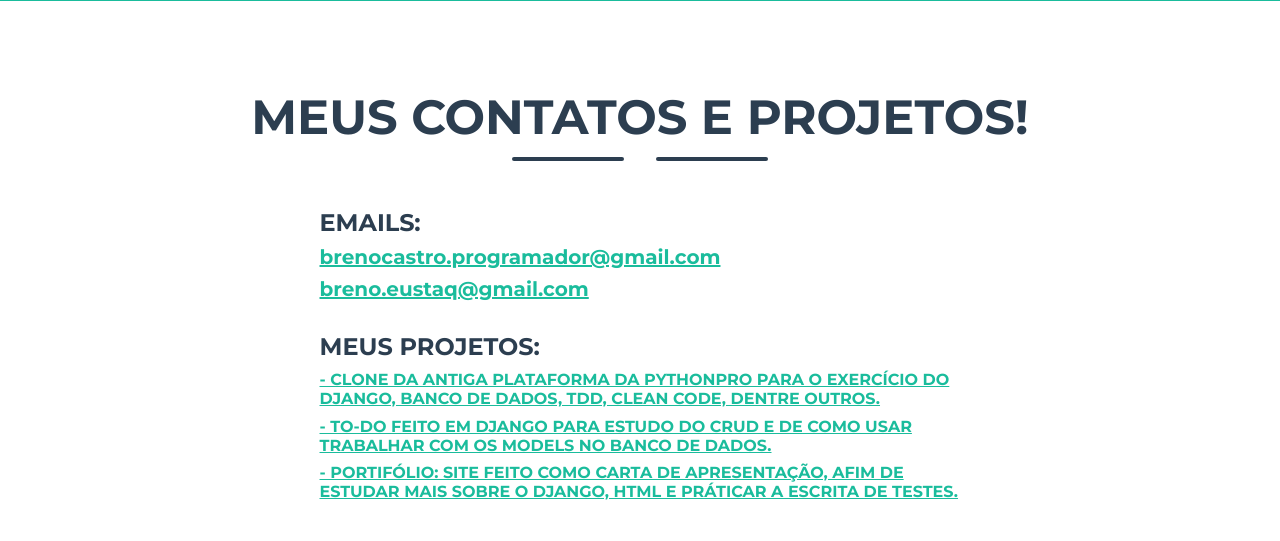
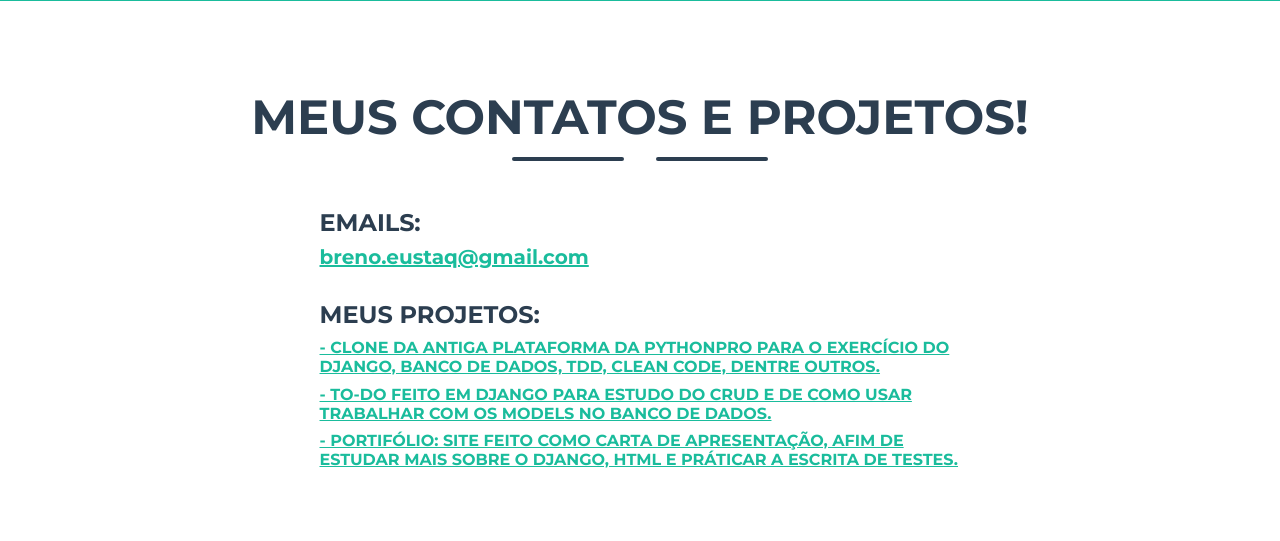
Before and after one commit to breeeno/portifolio, a Django app: page / in a window 1280 px wide. Shown: the part 716-1257 px from the top of the page. Run offline with Django 4.2, Linux system fonts and the light colour scheme; some libraries are stand-ins or nearby versions.

Commit message:
two emails but same link?

```diff
--- a/webdev/principal/templates/webdev/home.html
+++ b/webdev/principal/templates/webdev/home.html
@@ -68,12 +68,8 @@
 
                 <!-- Name input-->
                 <div class="text-left mt-4">
-                    <h4 class="text-left text-uppercase text-secondary mb-2">emails:
-                    </h4>
-                    <h5 class="text-left text-secondary mb-2"><a href="mailto:brenocastro.programador@gmail.com">brenocastro.programador@gmail.com</a>
-                    </h5>
-                    <h5 class="text-left text-secondary mb-2"><a href="mailto:brenocastro.programador@gmail.com">breno.eustaq@gmail.com</a>
-                    </h5>
+                    <h4 class="text-left text-uppercase text-secondary mb-2">emails:</h4>
+                    <h5 class="text-left text-secondary mb-2"><a href="mailto:brenocastro.programador@gmail.com">breno.eustaq@gmail.com</a></h5>
                 </div>
                 <br>
                 <!-- Email address input-->
```
